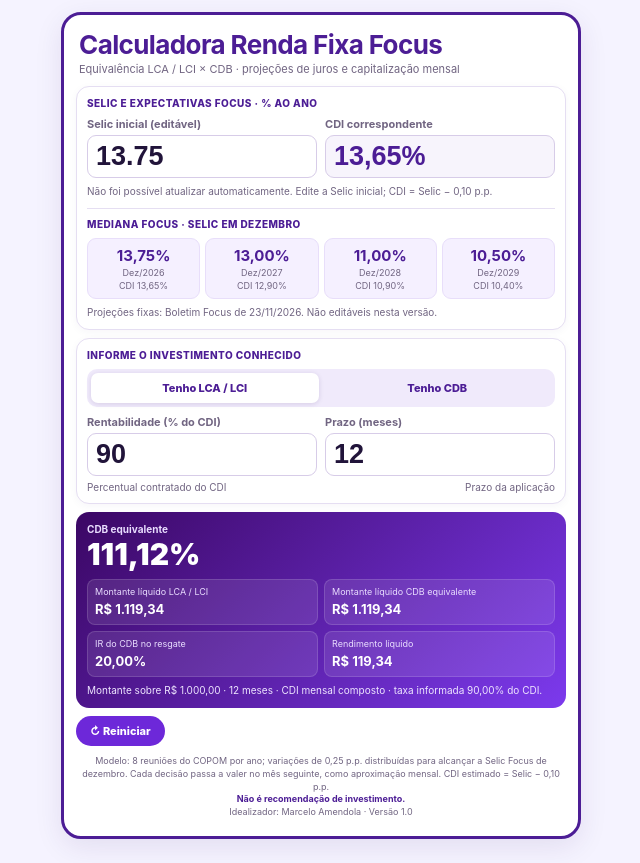
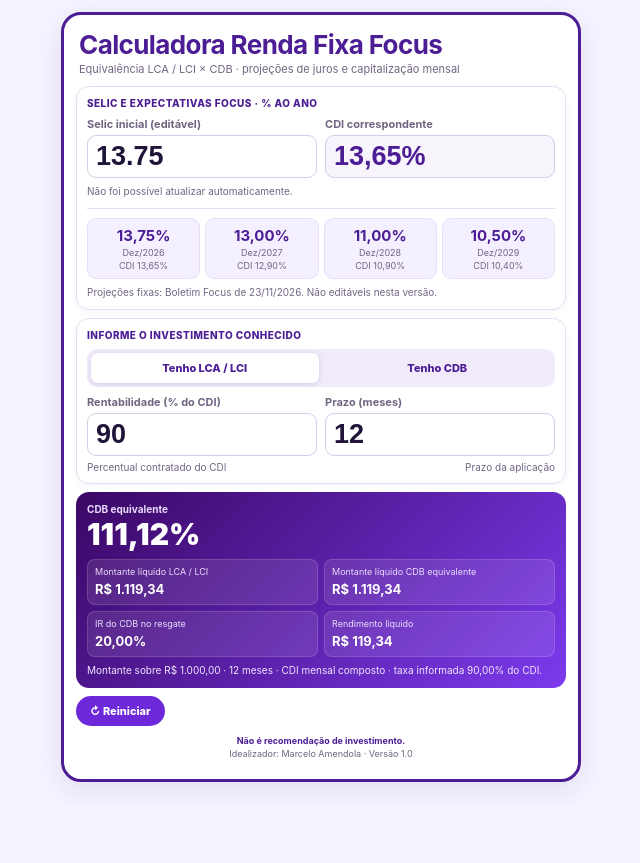
Before and after one commit to marceloedeiaamendola-star/Calculadora-Renda-Fixa-Focus, a plain HTML site: page index.html in a window 1280 px wide. Shown: the whole page, without its empty margins (319-959 px from the left). After the commit the page ends 806 px from the top, so only its background shows below. Drawn offline with Linux system fonts and the light colour scheme; no server answers.

Commit message:
Simplifica textos da interface Focus conforme solicitado

```diff
--- a/index.html
+++ b/index.html
@@ -43,7 +43,7 @@ button{font:inherit;cursor:pointer}.reset{border:0;border-radius:20px;padding:8p
 </div>
 <div class="status" id="liveStatus">Selic inicial carregada. CDI calculado como Selic − 0,10 ponto percentual.</div>
 <div style="height:1px;background:var(--line);margin:9px 0"></div>
-<div class="sect">Mediana Focus · Selic em dezembro</div>
+
 <div class="projections">
 <div class="proj"><b>13,75%</b><span>Dez/2026</span><span>CDI 13,65%</span></div>
 <div class="proj"><b>13,00%</b><span>Dez/2027</span><span>CDI 12,90%</span></div>
@@ -75,7 +75,7 @@ button{font:inherit;cursor:pointer}.reset{border:0;border-radius:20px;padding:8p
 </section>
 
 <div style="display:flex;justify-content:flex-start"><button class="reset" id="reset" type="button">↻ Reiniciar</button></div>
-<div class="foot">Modelo: 8 reuniões do COPOM por ano; variações de 0,25 p.p. distribuídas para alcançar a Selic Focus de dezembro. Cada decisão passa a valer no mês seguinte, como aproximação mensal. CDI estimado = Selic − 0,10 p.p.<br><strong>Não é recomendação de investimento.</strong><br>Idealizador: Marcelo Amendola · Versão 1.0</div>
+<div class="foot"><strong>Não é recomendação de investimento.</strong><br>Idealizador: Marcelo Amendola · Versão 1.0</div>
 </main>
 <script>
 (()=> {
@@ -155,7 +155,7 @@ async function loadCurrentSelic(){
   if(!res.ok)throw new Error('BCB indisponível');
   const data=await res.json(),v=Number(String(data[0].valor).replace(',','.'));
   if(Number.isFinite(v)&&v>0){$('selic').value=v.toFixed(2);$('liveStatus').textContent='Selic atualizada pelo Banco Central · '+data[0].data+'. Campo editável; CDI = Selic − 0,10 p.p.';calc()}
- }catch(e){$('liveStatus').textContent='Não foi possível atualizar automaticamente. Edite a Selic inicial; CDI = Selic − 0,10 p.p.'}
+ }catch(e){$('liveStatus').textContent='Não foi possível atualizar automaticamente.'}
 }
 calc();loadCurrentSelic();
 })();
```
